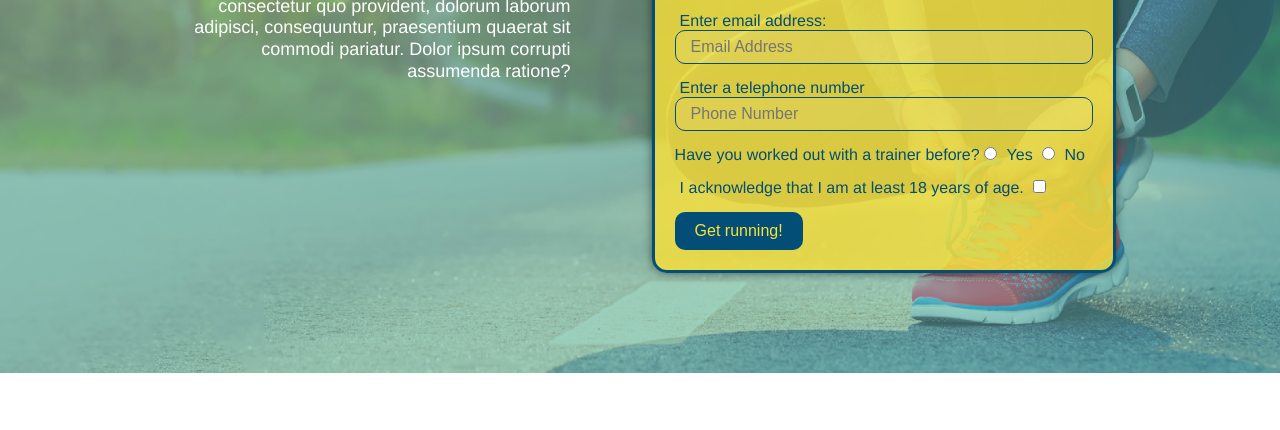
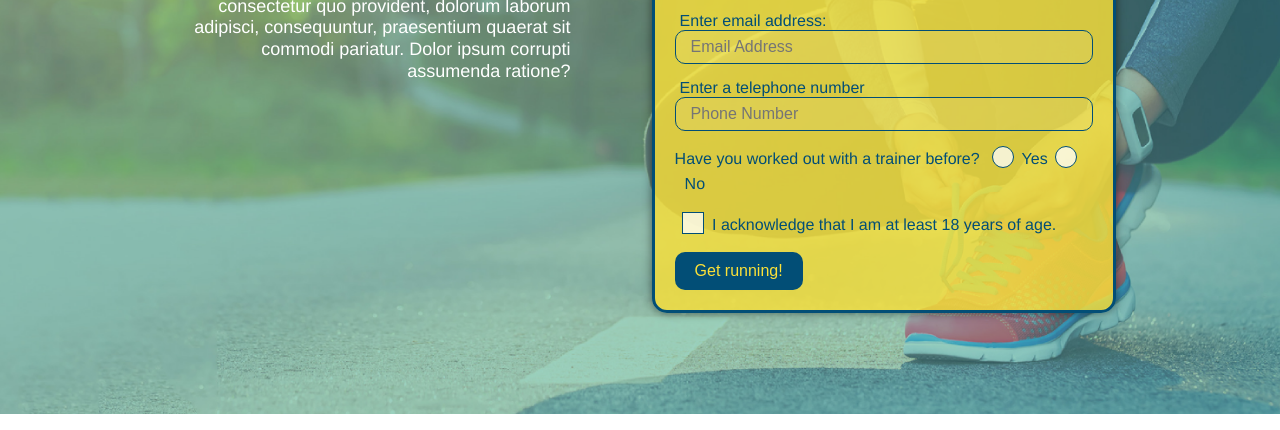
Before and after one commit to Mike2481/run-buddy, a plain HTML site: page index.html in a window 1280 px wide. Shown: the part 362-792 px from the top of the page. Drawn offline with Linux system fonts and the light colour scheme.

Commit message:
customized the checkboxes and radio buttons

```diff
--- a/assets/css/style.css
+++ b/assets/css/style.css
@@ -24,6 +24,7 @@ header {
     background-position: center;
     background-attachment: fixed;
     background-position: 80%;
+    z-index: 9999;
 }
 
 header h1 {
@@ -501,3 +502,63 @@ section {
           order: 3;
       }
   }
+
+  .checkbox-wrapper input, .radio-wrapper input {
+      opacity: 0;
+  }
+
+  .checkbox-wrapper label, .radio-wrapper label {
+      position: relative;
+      left: 10px;
+      margin: 10px;
+      line-height: 1.6;
+  }
+
+  .checkbox-wrapper label::before, .radio-wrapper label::before {
+    content: "";
+    height: 20px;
+    width: 20px;
+    background: rgba(255, 255, 255, 0.75);
+    border: 1px solid #024e76;
+    position: absolute;
+    top: -4px;
+    left: -30px;
+  }
+
+  .radio-wrapper label::before {
+      border-radius: 50%;
+  }
+
+  .radio-wrapper label::after {
+    content: "";
+    width: 20px;
+    height: 20px;
+    border-radius: 50%;
+    background: #024e76;
+    position: absolute;
+    left: -29px;
+    top: -3px;
+    background-image: radial-gradient(circle, #39a6b2, #204e76);
+  }
+
+  .checkbox-wrapper label::after {
+    content: "";
+    height: 6px;
+    width: 14px;
+    border-left: 2px solid #024e76;
+    border-bottom: 2px solid #024e76;
+    position: absolute;
+    left: -26px;
+    top: 1px;
+    transform: rotate(-58deg);
+  }
+
+  .checkbox-wrapper input + label::after,
+  .radio-wrapper input + label::after {
+    content: none;
+  }
+
+  .checkbox-wrapper input:checked + label::after,
+  .radio-wrapper input:checked + label::after {
+    content: "";
+  }
--- a/index.html
+++ b/index.html
@@ -59,18 +59,22 @@
                 <input class="form-input" type="tel" placeholder="Phone Number" name="phone" id="phone" />
                 <p>
                     Have you worked out with a trainer before?
-                    <input type="radio" name="trainer-confirm" id="trainer-yes" />
-                    <label for="trainer-yes">Yes</label>
-                    <input type="radio" name="trainer-confirm" id="trainer-no" />
-                    <label for="trainer-no">No</label>
+                    <span class="radio-wrapper">
+                      <input type="radio" name="trainer-confirm" id="trainer-yes" />
+                      <label for="trainer-yes">Yes</label>
+                    </span>
+                    <span class="radio-wrapper">
+                      <input type="radio" name="trainer-confirm" id="trainer-no" />
+                      <label for="trainer-no">No</label>
+                    </span>
                 </p>
                 <p>
-                    <label for="adult-yes">I acknowledge that I am at least 18 years of age.</label>
-                    <input type="checkbox" name="not-minor" id="adult-yes" />
+                    <span class="checkbox-wrapper">
+                        <input type="checkbox" name="age-confirm" id="checkbox" />
+                        <label for="checkbox">I acknowledge that I am at least 18 years of age.</label>
+                    </span>
                 </p>
-                <button type="submit">
-                    Get running!
-                </button>
+                <button type="submit">Get running!</button>
             </form>
         </div>
     </section>
```
